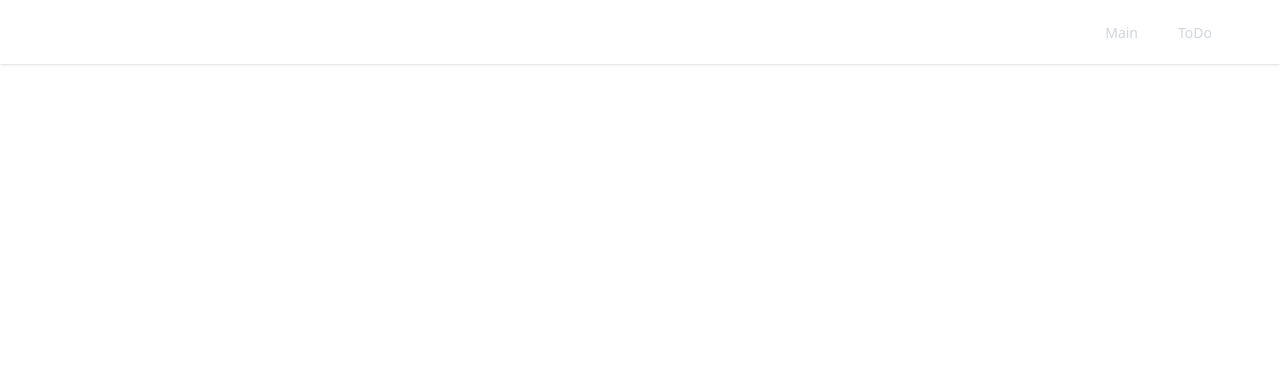
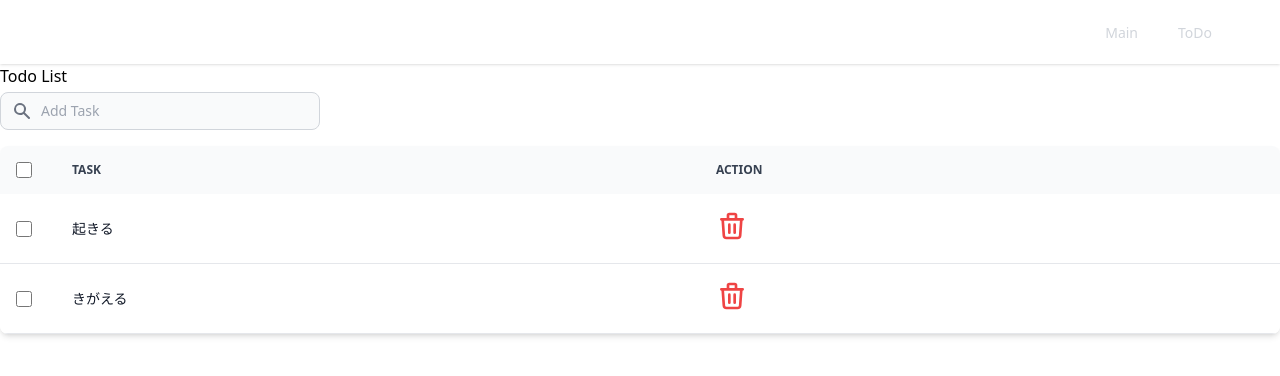
Before and after one commit to HuntingRathalos/vite_typescript_app, a Vue app: page /todo in a window 1280 px wide. Shown: the top 376 px of the page. Built offline with nearby package versions, Linux system fonts and the light colour scheme.

Commit message:
TodoList表示 #1

```diff
--- a/src/views/TodoList.vue
+++ b/src/views/TodoList.vue
@@ -17,7 +17,7 @@ const tasks: Task[] = reactive([
   },
 ]);
 
-const addTsk = (newTaskTitle: string) => {
+const addTask = (newTaskTitle: string) => {
   let newTask: Task = {
     id: Date.now(),
     title: newTaskTitle,
@@ -39,3 +39,13 @@ const deleteTask = (id: number) => {
   });
 };
 </script>
+
+<template>
+  <h1>Todo List</h1>
+  <div>
+    <div>
+      <TaskAdd @add="addTask"></TaskAdd>
+      <TaskList :tasks="tasks" @delete="deleteTask" @done="doneTask"></TaskList>
+    </div>
+  </div>
+</template>
```
